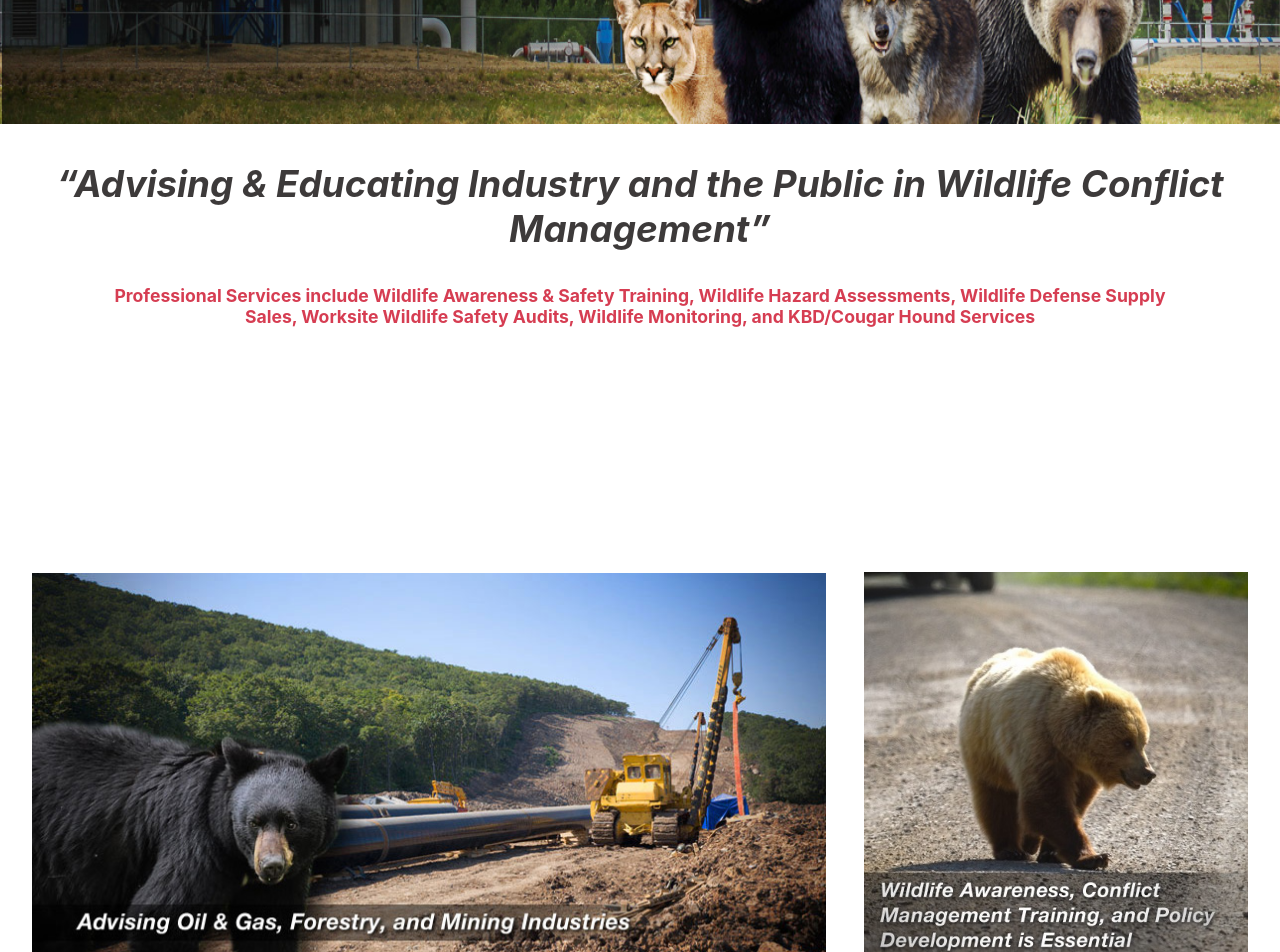
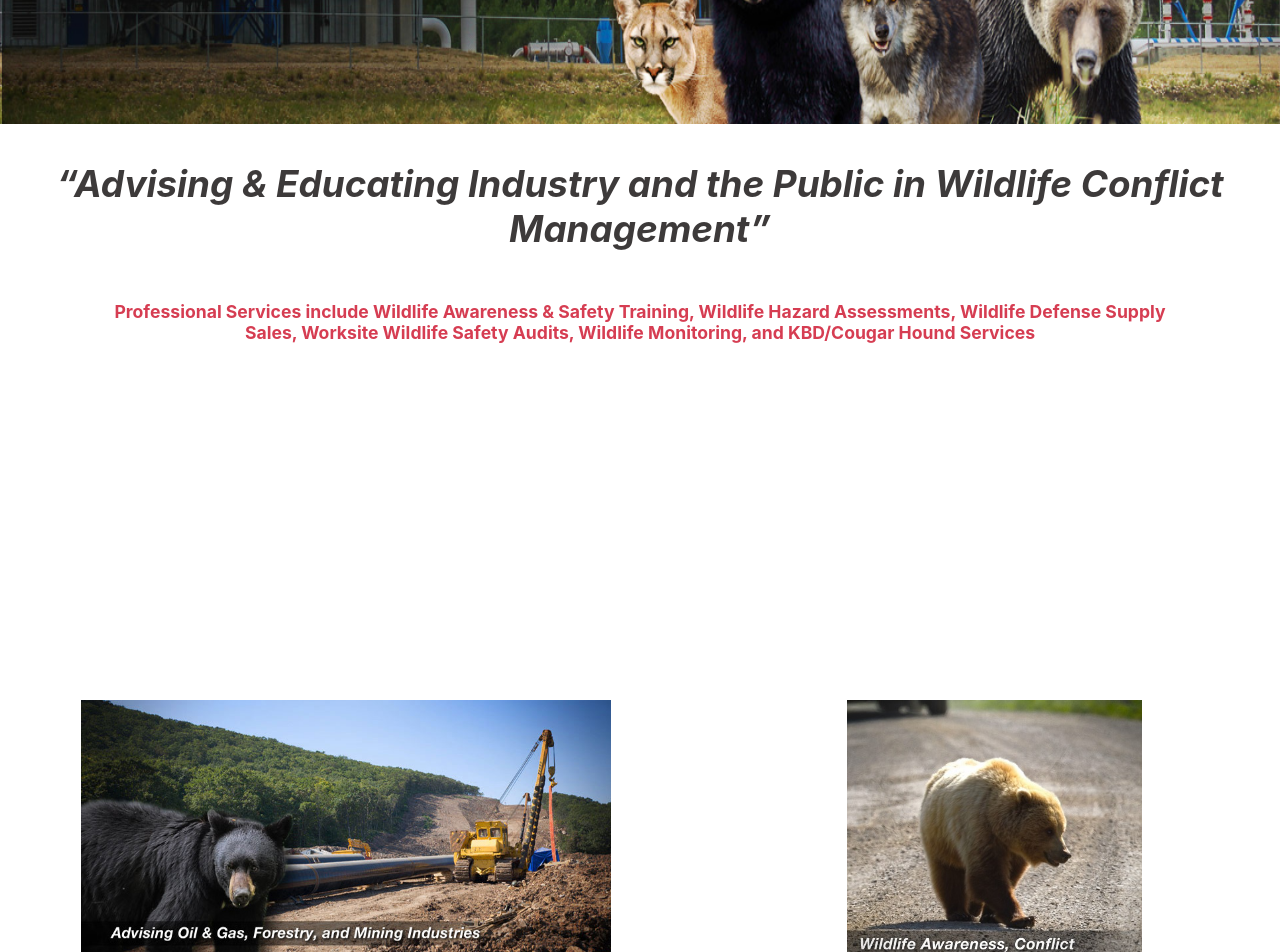
Before and after one commit to Shawaal-Nadeem/Wild-Encounter-Website, a React (Create React App) app: page / in a window 1280 px wide. Shown: the part 300-1252 px from the top of the page. Built offline with nearby package versions, Linux system fonts and the light colour scheme.

Commit message:
Homepage Update

```diff
--- a/src/App.css
+++ b/src/App.css
@@ -80,15 +80,15 @@ color: white;
   display: flex;
   align-items: center;
   justify-content: center;
-  flex-direction: row;
-  margin-top: 35%;
+ margin-left: 8%;
+  margin-top: 90%;
 }
 .homepic2{
-  width: 62%;
+  width: 90%;
 }
 .homepic3{
   margin-left: 3%;
-  width: 30%;
+  width: 50%;
 }
 .read-onlytext{
   margin-top: 7%;
--- a/src/components/home.js
+++ b/src/components/home.js
@@ -4,7 +4,7 @@ import { Link } from "react-router-dom";
 import Box from "@mui/material/Box";
 import TextField from "@mui/material/TextField";
 import Grid from "@mui/material/Grid";
-import AOS from 'aos';
+import AOS from "aos";
 
 function Home() {
   AOS.init();
@@ -41,24 +41,44 @@ function Home() {
         <div className="anim">
           <img className="logohome" src="/images/logo.png" alt="" />
         </div>
-
+        <Box sx={{ flexGrow: 1 }}>
+      <Grid container spacing={2}>
+        <Grid item xs={12}>
         <h6 className="heading1">
           “Advising & Educating Industry and the Public in Wildlife Conflict
           Management”
         </h6>
+        </Grid>
+        <Grid item xs={12}>
         <p className="line1">
           Professional Services include Wildlife Awareness & Safety Training,
           Wildlife Hazard Assessments, Wildlife Defense Supply Sales, Worksite
           Wildlife Safety Audits, Wildlife Monitoring, and KBD/Cougar Hound
           Services
         </p>
+        </Grid>
+      </Grid>
+    </Box>
+
       </div>
+      <Box sx={{ flexGrow: 1 }}>
+        <Grid container spacing={0}>
+          <Grid item xs={6}>
           <div data-aos="zoom-out">
           <div className="homepic2-3">
             <img className="homepic2" src="/images/homepic2.png" alt="" />
+            </div>
+            </div>
+          </Grid>
+          <Grid item xs={6}>
+          <div data-aos="zoom-out">
+          <div className="homepic2-3">
             <img className="homepic3" src="/images/homepic3.png" alt="" />
             </div>
             </div>
+          </Grid>
+        </Grid>
+      </Box>
       <div className="read-onlytext">
         <Box
           component="form"
@@ -149,7 +169,9 @@ function Home() {
                 Suncor employee killed in bear attack
               </h6>
 
-              <p className="mini-line2">By Carrie Tait, Calgary Globe and Mail</p>
+              <p className="mini-line2">
+                By Carrie Tait, Calgary Globe and Mail
+              </p>
             </a>
           </div>
           <div className="mini-lines">
```
Lines whose indentation alone changed are shown as unchanged.
